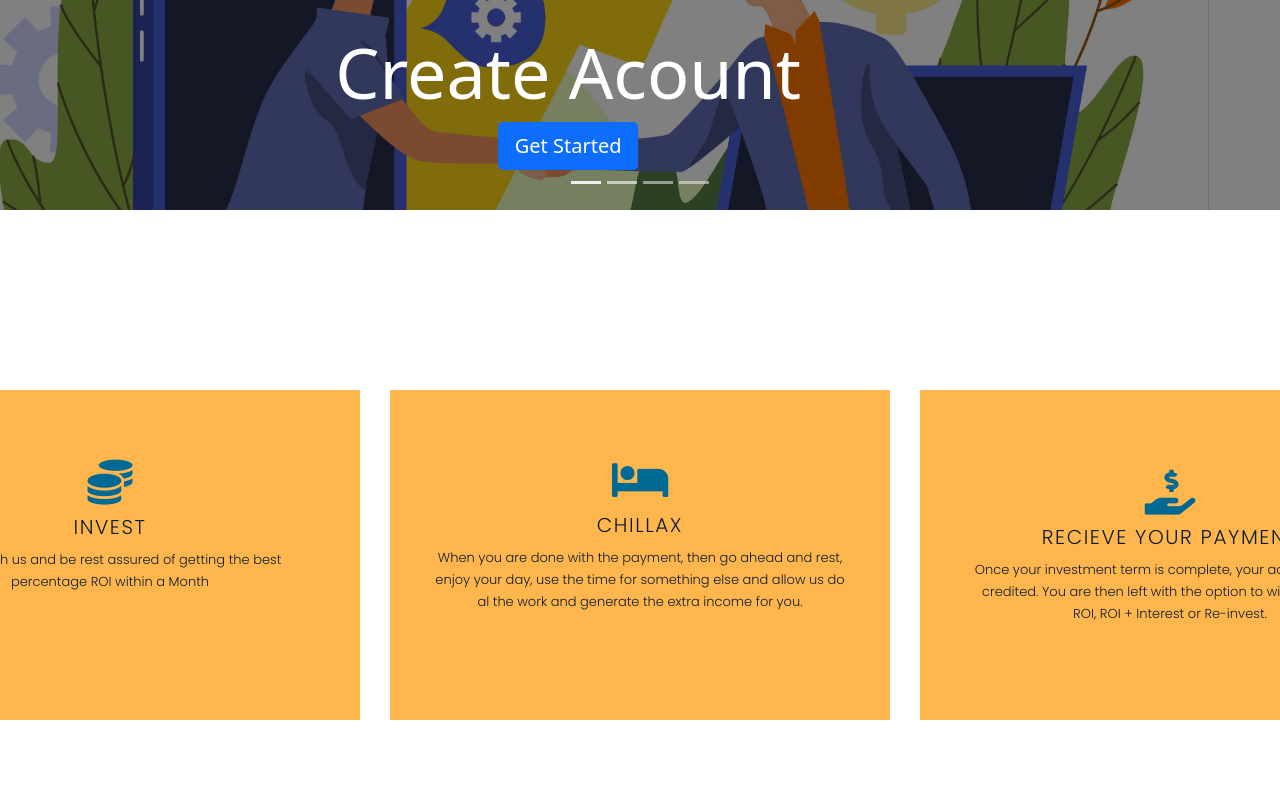
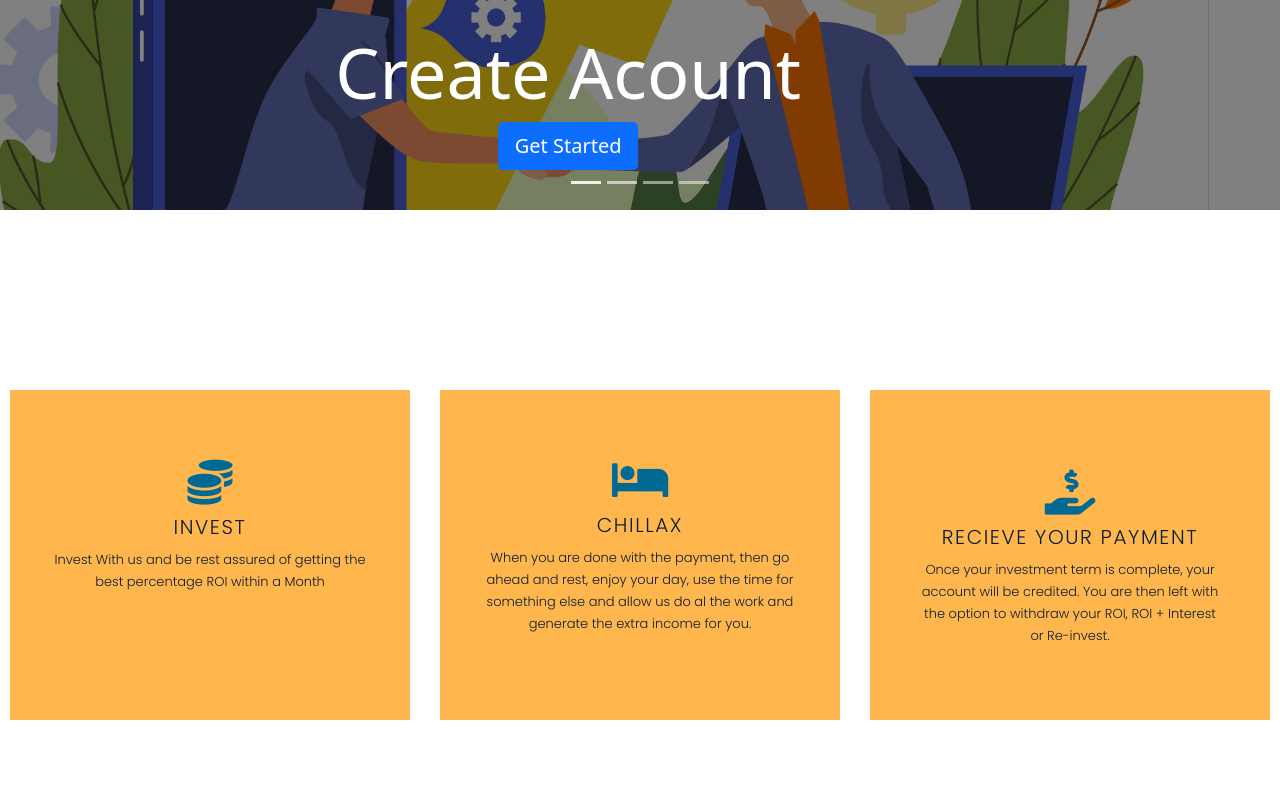
Before and after one commit to Ojochogwu866/fscapital, a plain HTML site: page streaminvest.html in a window 1280 px wide. Shown: the part 808-1608 px from the top of the page. Drawn offline with nearby package versions, Linux system fonts and the light colour scheme.

Commit message:
Update streaminvest.css

```diff
--- a/streaminvest.css
+++ b/streaminvest.css
@@ -305,7 +305,7 @@
 .invest{
     height: 330px;
     padding: 10px;
-    width: 500px;
+    width: 400px;
     background: #ffb74d;
     margin-top: 20px;
 }
@@ -313,7 +313,7 @@
 .chillax{
     height: 330px;
     padding: 8px;
-    width: 500px;
+    width: 400px;
     background: #ffb74d;
     margin-top: 20px;
 }
@@ -321,7 +321,7 @@
 .rp{
     height: 330px;
     padding: 20px;
-    width: 500px;
+    width: 400px;
     background: #ffb74d;
     margin-top: 20px;
 }
```
